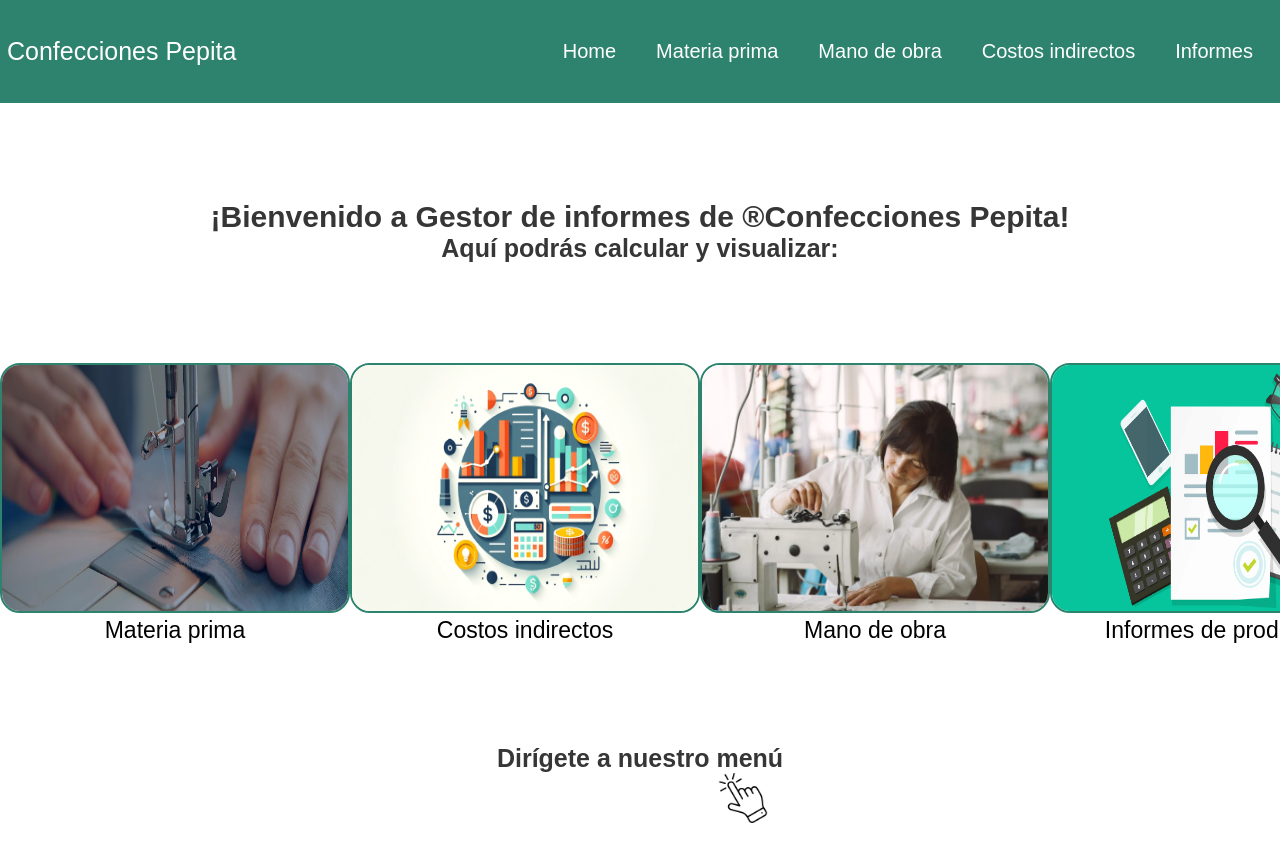
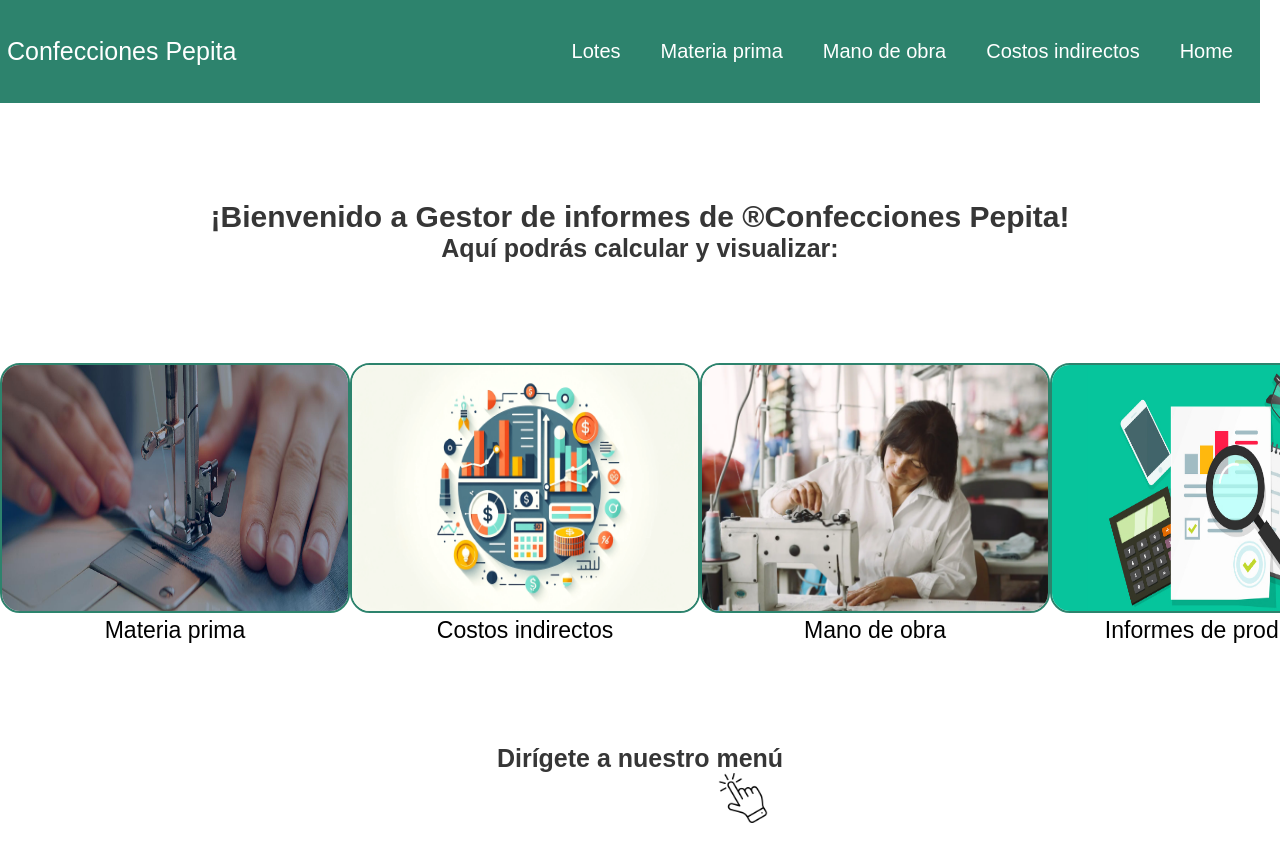
Before and after one commit to ItsAlexdro28/Confecciones-Pepita, a website built with Vite: page index.html in a window 1280 px wide. Shown: the top 862 px of the page. Built offline with nearby package versions, Linux system fonts and the light colour scheme; a web font is replaced by a local one.

Commit message:
:lipstick: navbar

```diff
--- a/index.html
+++ b/index.html
@@ -17,7 +17,13 @@
           <label for="menu-bar">Gestor</label>
           <nav class="navbar">
             <ul>
-              <li><a href="#primeraPagina">Home</a></li>
+
+              <li><a href="#">Lotes</a>
+                <ul>
+                  <li><a href="#" id="showBatchForm">Registrar</a></li>
+                  <li><a href="#" id="showEmployee">Ver informe</a></li>
+                </ul>
+              </li>
               <li><a href="#" >Materia prima</a>
                 <ul>
                   <li><a href="#" id="showMaterialsForm">Registrar</a></li>
@@ -38,12 +44,7 @@
                 </ul>
               </li>
               </li>
-              <li><a href="#">Informes</a>
-                <ul>
-                  <li><a href="#" id="showBatchForm">Registro Lotes</a></li>
-                  <li><a href="#" id="showEmployee">Ver informe</a></li>
-                </ul>
-              </li>
+              <li><a href="#primeraPagina">Home</a></li>
             </ul>
           </nav>
         </header>
--- a/public/css/style.css
+++ b/public/css/style.css
@@ -15,7 +15,7 @@ header{
     position: fixed;
     top:0;
     left: 0;
-    right: 0;
+    right: 20px;
     background-color: #2D836D;
     justify-content: space-between;
     padding: 20px 7px;
```
